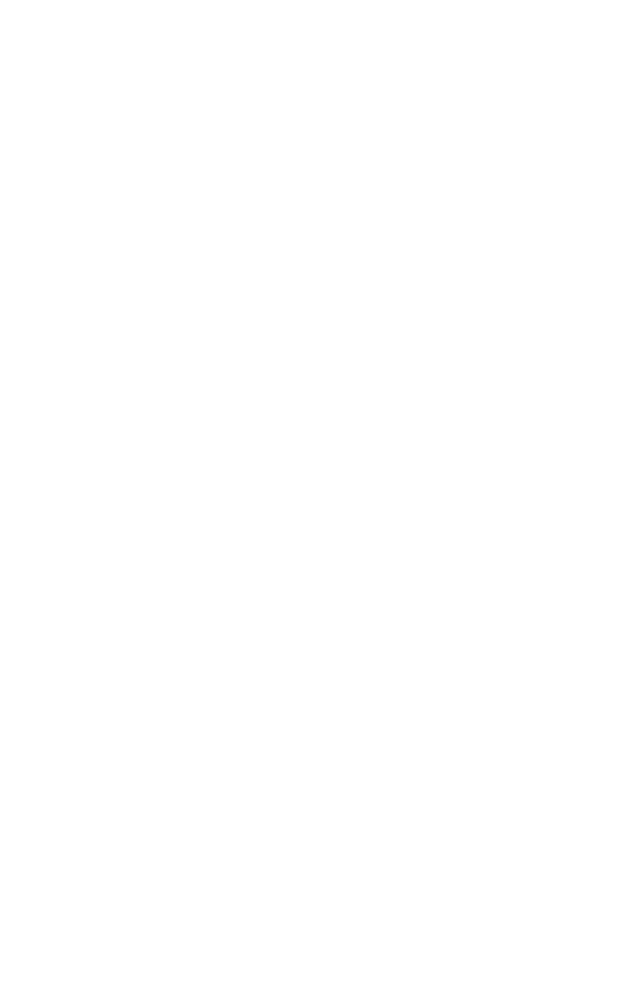
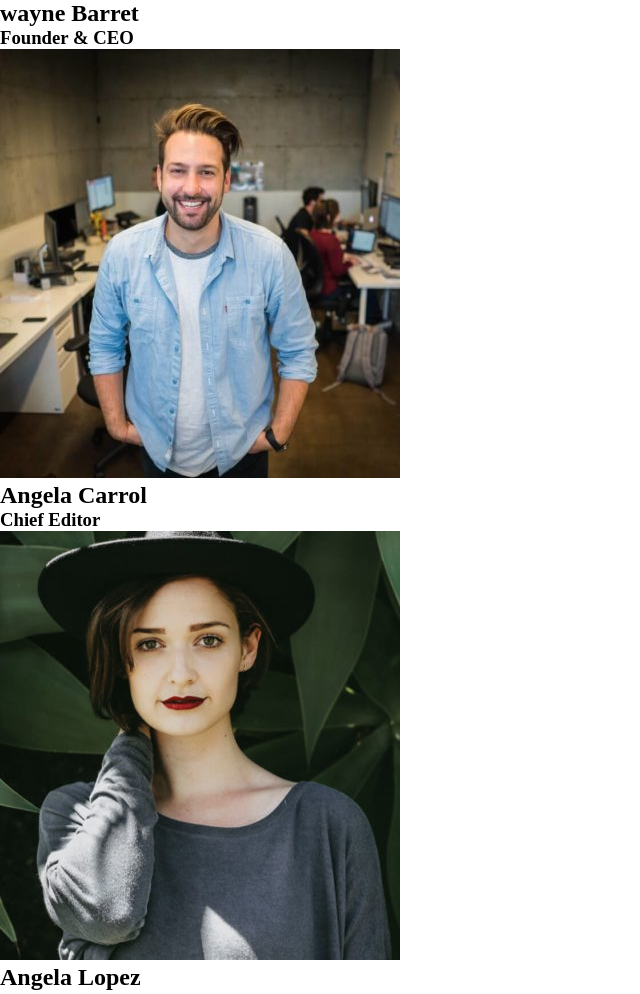
Before and after one commit to gianluigi7/js-our-team, a plain HTML site: page index.html in a window 1280 px wide. Shown: the top 994 px of the page, without its empty margins (0-640 px from the left). Before the commit the page ends 800 px from the top, so only its background shows below. Drawn offline with Linux system fonts and the light colour scheme.

Commit message:
milestone 3

```diff
--- a/index.html
+++ b/index.html
@@ -7,7 +7,7 @@
     <link rel="stylesheet" href="./style.css">
 </head>
 <body>
-
+    <ul id="list"></ul>
 
 
 
--- a/main.js
+++ b/main.js
@@ -9,7 +9,7 @@ const team = [
     {
       nome: 'Angela Carrol',
       ruolo: 'Chief Editor',
-      foto: 'img/img/angela-lopez-social-media-manager.jpg',
+      foto: 'img/img/angela-caroll-chief-editor.jpg',
     },
     {
       nome: 'Angela Lopez',
@@ -33,10 +33,32 @@ const team = [
     },
 ];
 
+// for (let i = 0; i < team.length; i++) {
+//    const member = team[i];
+//
+ //   for (let key in member) {
+ //       console.log(member[key]);
+ //   }
+ //}
+
+ const ul = document.getElementById('list');
+
  for (let i = 0; i < team.length; i++) {
-    const member = team[i];
+     const member = team[i];
 
-    for (let key in member) {
-        console.log(member[key]);
-    }
+     const liEl = document.createElement('li');
+
+     const memberName = document.createElement('h2');
+     memberName.innerText = member.nome;
+
+     const memberRole = document.createElement('h3');
+     memberRole.innerText = member.ruolo;
+
+     const memberImg = document.createElement('img');
+     memberImg.src = member.foto;
+
+     ul.append(liEl);
+     liEl.append(memberName);
+     liEl.append(memberRole);
+     liEl.append(memberImg);
  }
```
